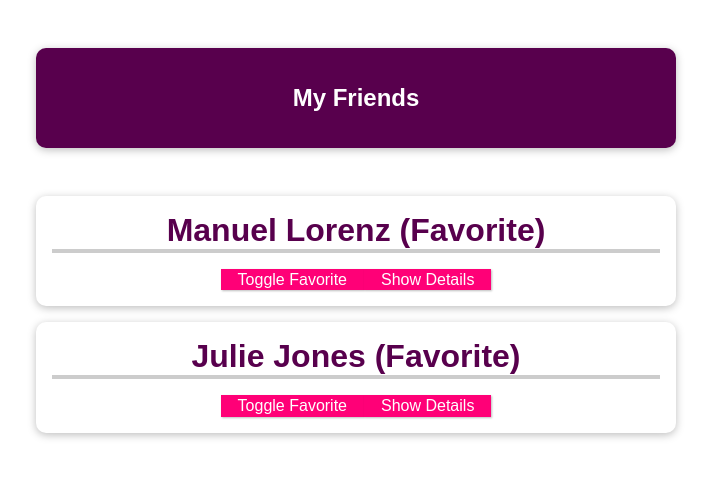
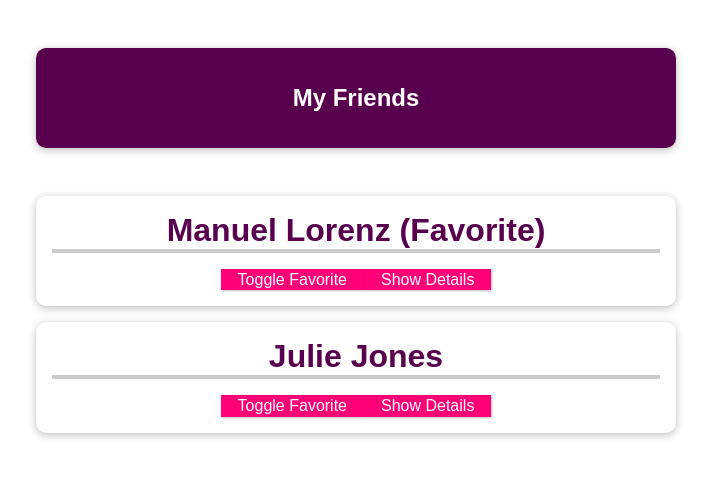
Before and after one commit to Alexinoo/Vue-udemy-CLI-projects, a Vue app: page / in a window 1280 px wide. Shown: the top 478 px of the page, without its empty margins (284-995 px from the left). Built offline with nearby package versions, Linux system fonts and the light colour scheme.

Commit message:
Discard-no changes

```diff
--- a/src/App.vue
+++ b/src/App.vue
@@ -21,15 +21,33 @@
 
                  -->
 
+            <!--
+                ****LISTENING TO  CUSTOM EVENTS EMMITED FROM CHILD COMPONENT
+            ( Child => Parent Communication )
+            *************
+
+            -We can listen to them (custom events) just like how we listen to click buttons using v-on or @click directives
+
+            e.g v-on:toggle-favorite or just use the shorthand @toggle-favorite
+
+            -And bind them to any javascript code/method which should be executed when this event is emitted
+
+            -In our case, we add toggleFavoriteStatus as a method and bind to it
+
+
+
+            -->
+
 
             <friend-contact
                 v-for="friend in friends"
                 :key="friend.id"
-                    :name ="friend.name"
-                    :phone-number ="friend.phone"
-                    :email-address ="friend.email"
-                    :is-favorite ="true"
-               >
+                :id="friend.id"
+                :name="friend.name"
+                :phone-number="friend.phone"
+                :email-address="friend.email"
+                :is-favorite="friend.isFavorite"
+                @toggle-favorite="toggleFavoriteStatus">
             </friend-contact>
         </ul>
     </section>
@@ -57,15 +75,27 @@ export default {
                 id : 'manuel',
                 name : 'Manuel Lorenz',
                 phone : '+254 4934 6734 783',
-                email : 'manuel@localhost.com'
+                email : 'manuel@localhost.com',
+                isFavorite : true,
             },
                 {
                 id : 'julie',
                 name : 'Julie Jones',
                 phone : '+119 934 6734',
-                email : 'julie@localhost.com'
+                email : 'julie@localhost.com',
+                isFavorite: false,
             },
             ],
+        }
+    },
+
+    methods : {
+
+        toggleFavoriteStatus(friendId){
+
+        const identifiedFriend =  this.friends.find( friend => friend.id === friendId )
+
+            identifiedFriend.isFavorite = !identifiedFriend.isFavorite
         }
     },
 
```
Lines whose indentation alone changed are shown as unchanged.
